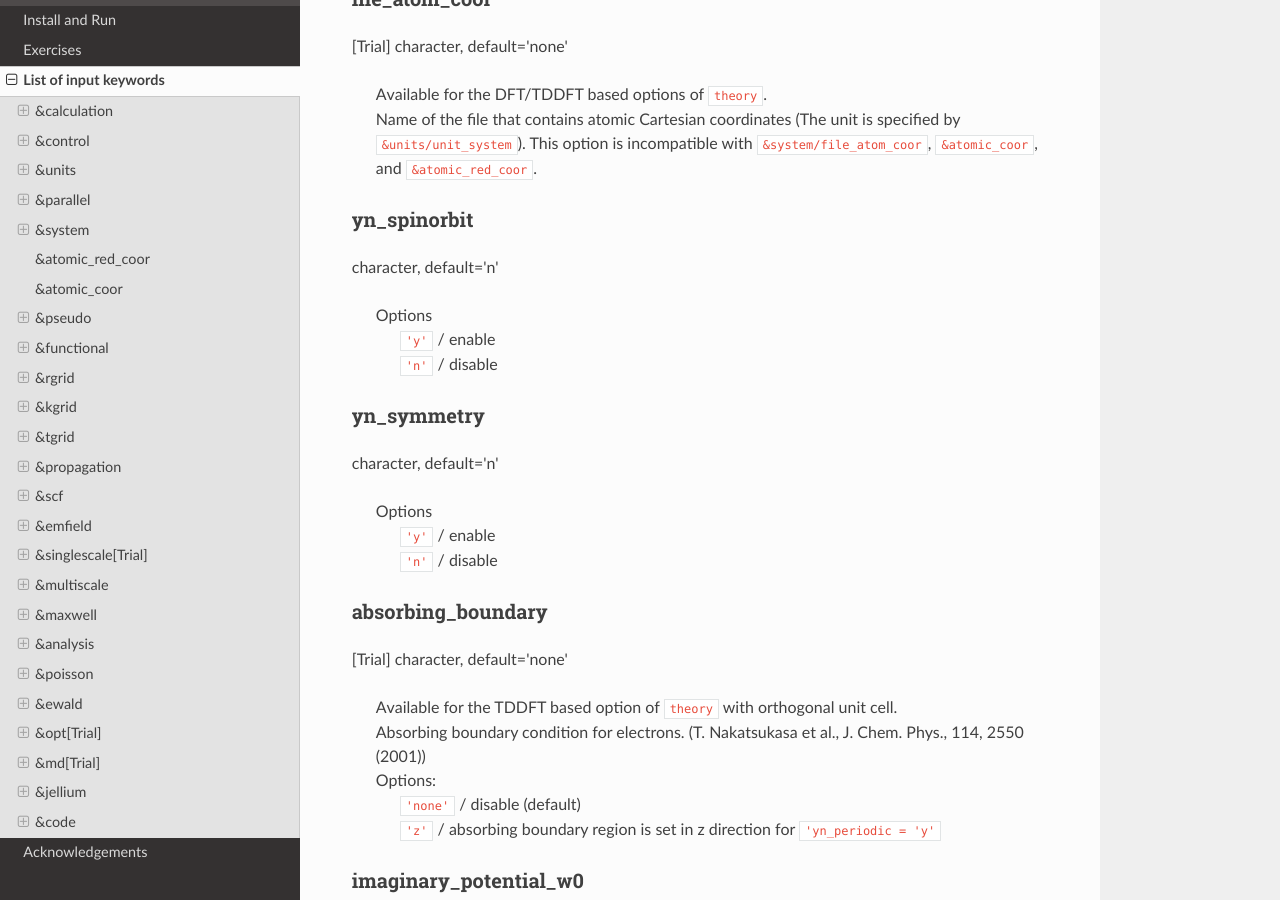
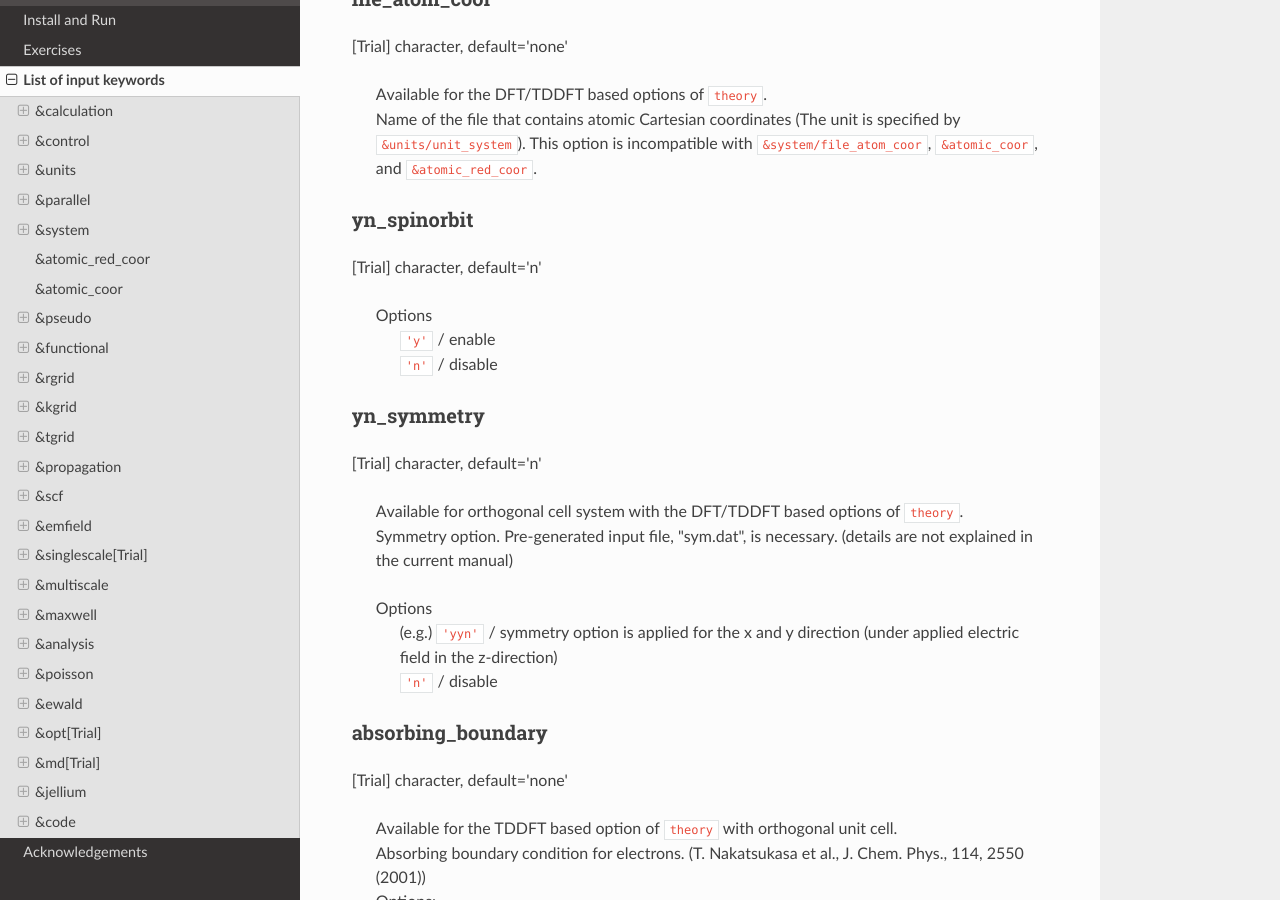
Before and after one commit to SALMON-TDDFT/SALMON-DOCS, a Sphinx documentation site: the page built from source/input_keyword_list.rst, in a window 1280 px wide and 900 px high, scrolled down 9810 px. Built offline with Sphinx 7.4.7 and the Read the Docs theme 2.0.0, drawn with Linux system fonts in a browser that asks for light colours; formulas are drawn with MathJax 3.

Commit message:
Update input_keyword_list.rst

```diff
--- a/source/input_keyword_list.rst
+++ b/source/input_keyword_list.rst
@@ -495,7 +495,7 @@ file_atom_coor
 yn_spinorbit
 ^^^^^^^^^^^^
 
-character, default='n'
+[Trial] character, default='n'
 
    | Options
    |   ``'y'`` / enable
@@ -506,10 +506,13 @@ character, default='n'
 yn_symmetry
 ^^^^^^^^^^^
 
-character, default='n'
+[Trial] character, default='n'
+
+   | Available for orthogonal cell system with the DFT/TDDFT based options of ``theory``.
+   | Symmetry option. Pre-generated input file, "sym.dat", is necessary. (details are not explained in the current manual)
 
    | Options
-   |   ``'y'`` / enable
+   |   (e.g.) ``'yyn'`` / symmetry option is applied for the x and y direction (under applied electric field in the z-direction)
    |   ``'n'`` / disable
 
 .. _absorbing_boundary:
```
